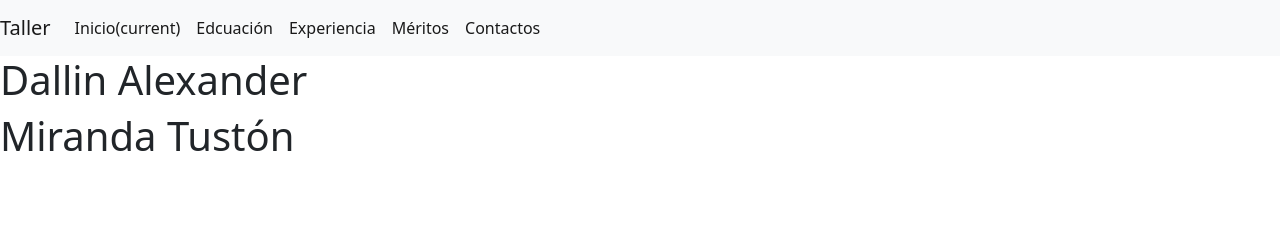
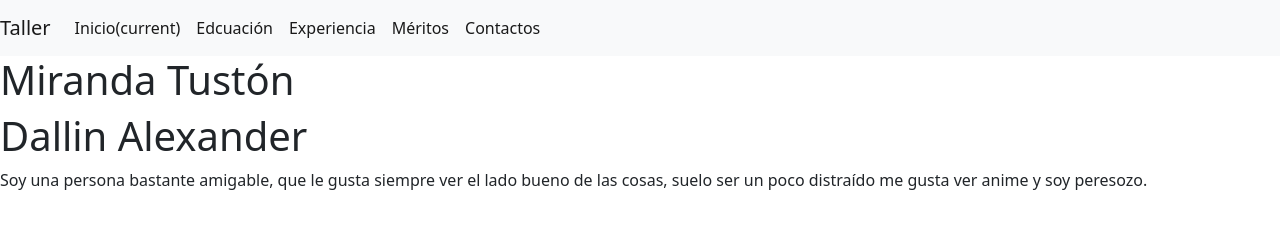
Before and after one commit to Dallex-MT/PracticaGit4A_MirandaDallin, a plain HTML site: page index.html in a window 1280 px wide. Drawn offline with nearby package versions, Linux system fonts and the light colour scheme.

Commit message:
Se agregó un resumen de mi CV

```diff
--- a/index.html
+++ b/index.html
@@ -27,7 +27,10 @@
           </div>
         </div>
     </nav>
+    <h1>Miranda Tustón</h1>
     <h1>Dallin Alexander</h1>
-    <h1>Miranda Tustón</h1>
+    <p>Soy una persona bastante amigable, que le gusta siempre ver el lado bueno de las cosas, suelo ser un poco distraído
+        me gusta ver anime y soy peresozo.
+    </p>
 </body>
 </html>
```
